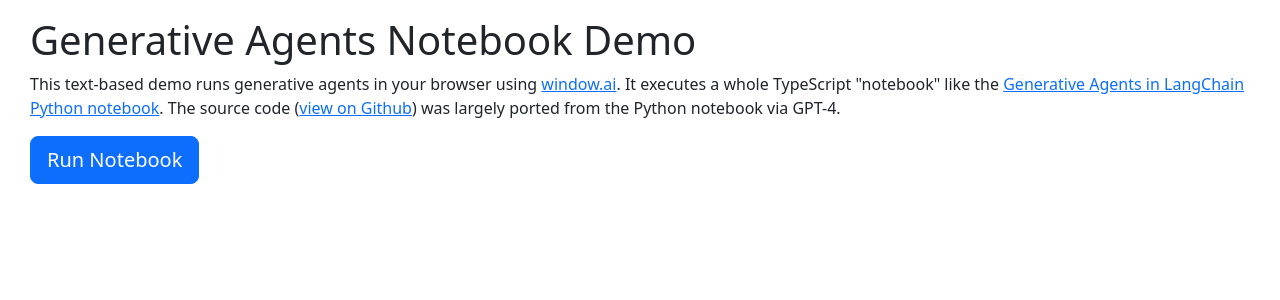
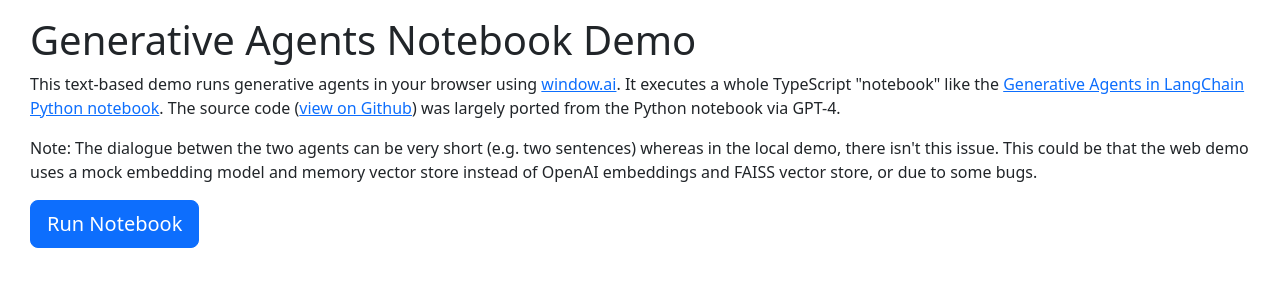
Before and after one commit to zoan37/generative-agents-notebook-js, a Vue app: page / in a window 1280 px wide. Shown: the top 300 px of the page. Built offline with nearby package versions, Linux system fonts and the light colour scheme.

Commit message:
add note

```diff
--- a/src/App.vue
+++ b/src/App.vue
@@ -112,6 +112,10 @@ async function clickRunNotebookButton() {
       The source code (<a target="_blank" href="https://github.com/zoan37/generative-agents-notebook-js">view on
         Github</a>) was largely ported from the Python notebook via GPT-4.
     </p>
+    <p>
+      Note: The dialogue betwen the two agents can be very short (e.g. two sentences) whereas in the local demo, there isn't this issue. This
+      could be that the web demo uses a mock embedding model and memory vector store instead of OpenAI embeddings and FAISS vector store, or due to some bugs.
+    </p>
 
     <div v-if="!state.isNotebookRunning">
       <button class="btn btn-primary btn-lg" @click="clickRunNotebookButton">Run Notebook</button>
```
